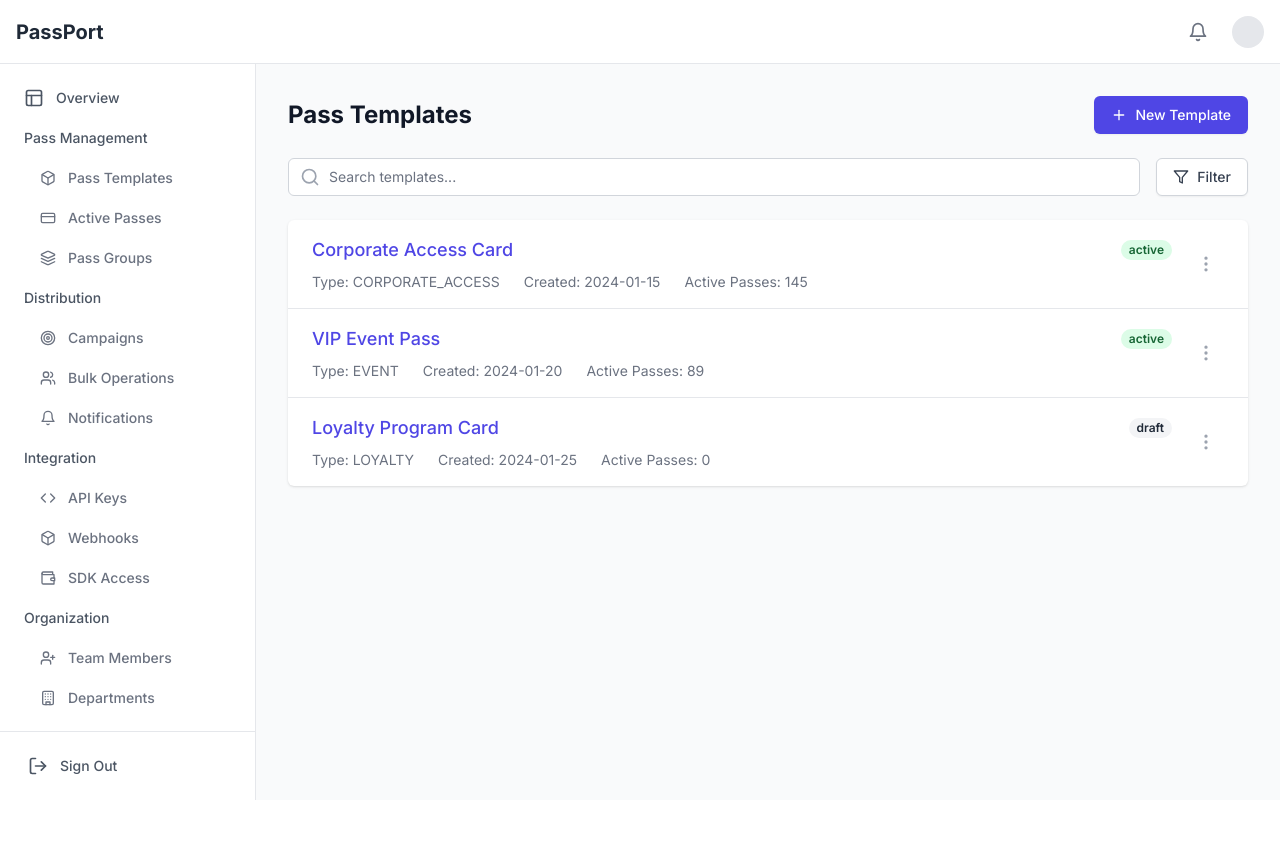
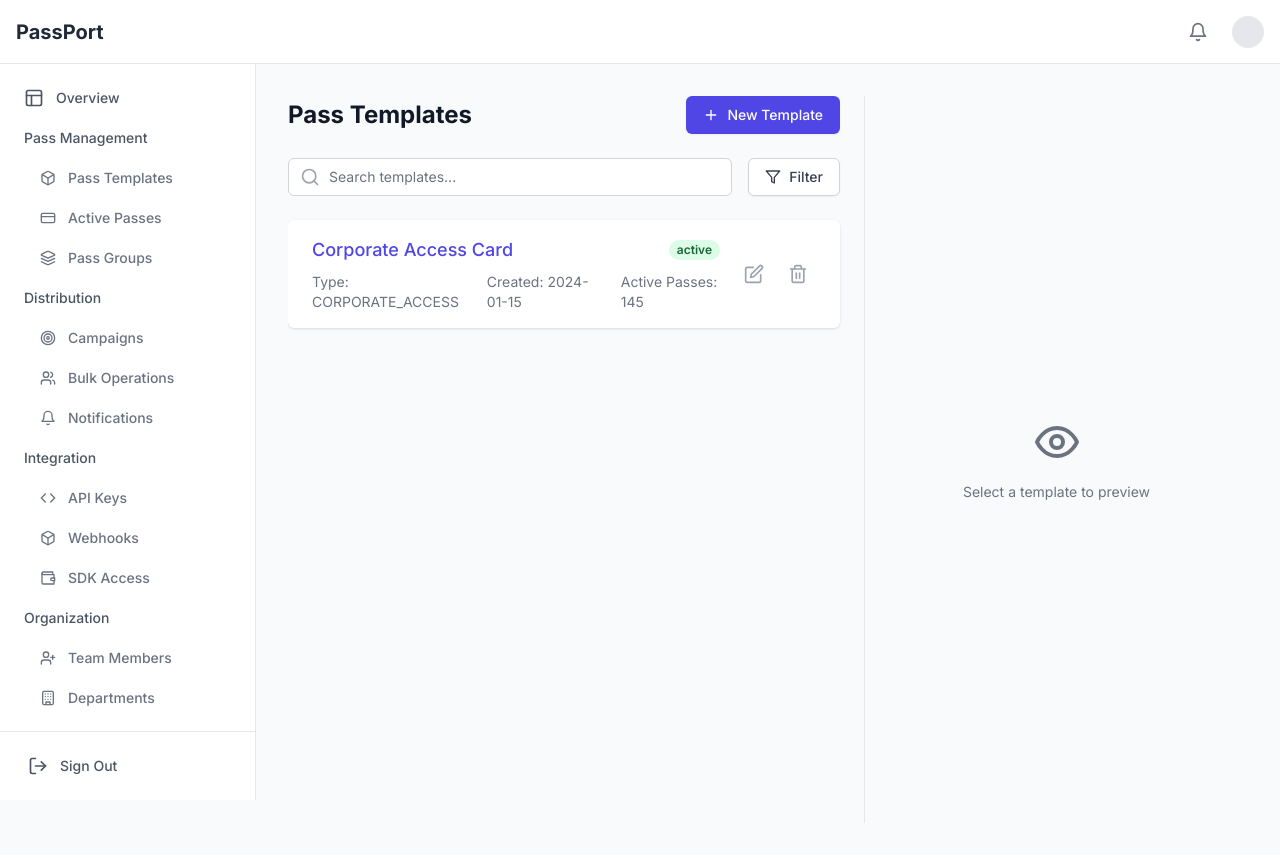
Before and after one commit to jonoairey/wallet-pass-saas, a Next.js app: page /dashboard/passes/templates in a window 1280 px wide. Before the commit the page ends 800 px from the top, so only its background shows below. Built offline with nearby package versions, Linux system fonts and the light colour scheme.

Commit message:
new template features

```diff
--- a/app/dashboard/passes/templates/page.tsx
+++ b/app/dashboard/passes/templates/page.tsx
@@ -1,11 +1,14 @@
 'use client';
 
 import { useState } from 'react';
-import { Plus, Search, Filter, MoreVertical } from 'lucide-react';
+import { Plus, Search, Filter, MoreVertical, Edit, Trash2, Eye } from 'lucide-react';
 import Link from 'next/link';
+import PassPreview from '@/components/dashboard/PassPreview';
 
 export default function TemplatesPage() {
   const [searchQuery, setSearchQuery] = useState('');
+  const [selectedTemplate, setSelectedTemplate] = useState<any>(null);
+  const [previewMode, setPreviewMode] = useState<'front' | 'back'>('front');
 
   const templates = [
     {
@@ -15,26 +18,44 @@ export default function TemplatesPage() {
       createdAt: '2024-01-15',
       status: 'active',
       totalPasses: 145,
+      description: 'Standard corporate access card template',
+      primaryColor: '#1E40AF',
+      secondaryColor: '#ffffff',
+      textColor: '#000000',
+      labelColor: '#666666',
+      backgroundColor: '#ffffff',
+      headerFields: [
+        { key: 'role', label: 'Role', value: 'Employee' },
+        { key: 'dept', label: 'Department', value: 'Engineering' }
+      ],
+      primaryFields: [
+        { key: 'name', label: 'Name', value: 'John Doe' }
+      ],
+      secondaryFields: [
+        { key: 'id', label: 'ID', value: 'EMP001' },
+        { key: 'access', label: 'Access Level', value: 'All Areas' }
+      ],
+      auxiliaryFields: [
+        { key: 'validity', label: 'Valid Until', value: '2024-12-31' }
+      ],
+      backFields: [
+        { key: 'emergency', label: 'Emergency Contact', value: '+1 234-567-8900' },
+        { key: 'notes', label: 'Notes', value: 'Building access 24/7' }
+      ],
+      organizationName: 'Tech Corp',
+      barcodeMessage: 'EMP001-TECH-CORP'
     },
-    {
-      id: '2',
-      name: 'VIP Event Pass',
-      type: 'EVENT',
-      createdAt: '2024-01-20',
-      status: 'active',
-      totalPasses: 89,
-    },
-    {
-      id: '3',
-      name: 'Loyalty Program Card',
-      type: 'LOYALTY',
-      createdAt: '2024-01-25',
-      status: 'draft',
-      totalPasses: 0,
-    },
+    // Add more template examples...
   ];
 
+  const handleTemplateClick = (template: any) => {
+    setSelectedTemplate(template);
+  };
+
   return (
+    <div className="flex h-[calc(100vh-73px)]">
+      {/* Left Column - Templates List */}
+      <div className="flex-1 pr-6 overflow-y-auto">
         <div className="space-y-6">
           {/* Header */}
           <div className="flex justify-between items-center">
@@ -72,16 +93,17 @@ export default function TemplatesPage() {
           <div className="bg-white shadow overflow-hidden sm:rounded-md">
             <ul className="divide-y divide-gray-200">
               {templates.map((template) => (
-            <li key={template.id}>
+                <li
+                  key={template.id}
+                  className={`cursor-pointer ${selectedTemplate?.id === template.id ? 'bg-indigo-50' : ''}`}
+                  onClick={() => handleTemplateClick(template)}
+                >
                   <div className="px-6 py-4 flex items-center justify-between hover:bg-gray-50">
                     <div className="flex-1">
                       <div className="flex items-center justify-between">
-                    <Link
-                      href={`/dashboard/passes/templates/${template.id}`}
-                      className="text-lg font-medium text-indigo-600 hover:text-indigo-900"
-                    >
+                        <span className="text-lg font-medium text-indigo-600">
                           {template.name}
-                    </Link>
+                        </span>
                         <span className={`px-2 inline-flex text-xs leading-5 font-semibold rounded-full ${
                           template.status === 'active' ? 'bg-green-100 text-green-800' : 'bg-gray-100 text-gray-800'
                         }`}>
@@ -94,9 +116,12 @@ export default function TemplatesPage() {
                         <span>Active Passes: {template.totalPasses}</span>
                       </div>
                     </div>
-                <div className="ml-4">
+                    <div className="ml-4 flex items-center space-x-2">
                       <button className="p-2 text-gray-400 hover:text-gray-600">
-                    <MoreVertical className="h-5 w-5" />
+                        <Edit className="h-5 w-5" />
+                      </button>
+                      <button className="p-2 text-gray-400 hover:text-red-600">
+                        <Trash2 className="h-5 w-5" />
                       </button>
                     </div>
                   </div>
@@ -105,5 +130,34 @@ export default function TemplatesPage() {
             </ul>
           </div>
         </div>
+      </div>
+
+      {/* Right Column - Preview */}
+      <div className="w-96 border-l bg-gray-50 p-6">
+        {selectedTemplate ? (
+          <div className="space-y-6">
+            <div className="flex justify-between items-center">
+              <h2 className="text-lg font-medium text-gray-900">Template Preview</h2>
+              <button
+                onClick={() => setPreviewMode(previewMode === 'front' ? 'back' : 'front')}
+                className="inline-flex items-center px-3 py-1 border border-gray-300 rounded-md text-sm font-medium text-gray-700 bg-white hover:bg-gray-50"
+              >
+                <Eye className="h-4 w-4 mr-2" />
+                {previewMode === 'front' ? 'Show Back' : 'Show Front'}
+              </button>
+            </div>
+            <PassPreview
+              mode={previewMode}
+              data={selectedTemplate}
+            />
+          </div>
+        ) : (
+          <div className="flex flex-col items-center justify-center h-full text-gray-500">
+            <Eye className="h-12 w-12 mb-4" />
+            <p className="text-sm">Select a template to preview</p>
+          </div>
+        )}
+      </div>
+    </div>
   );
 }
```
Lines whose indentation alone changed are shown as unchanged.
